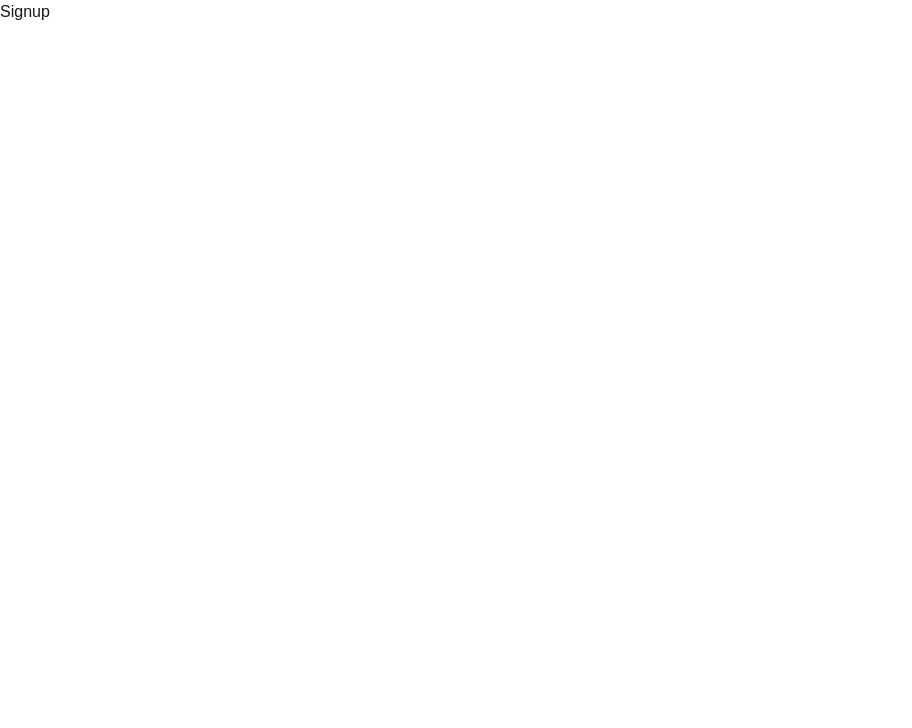
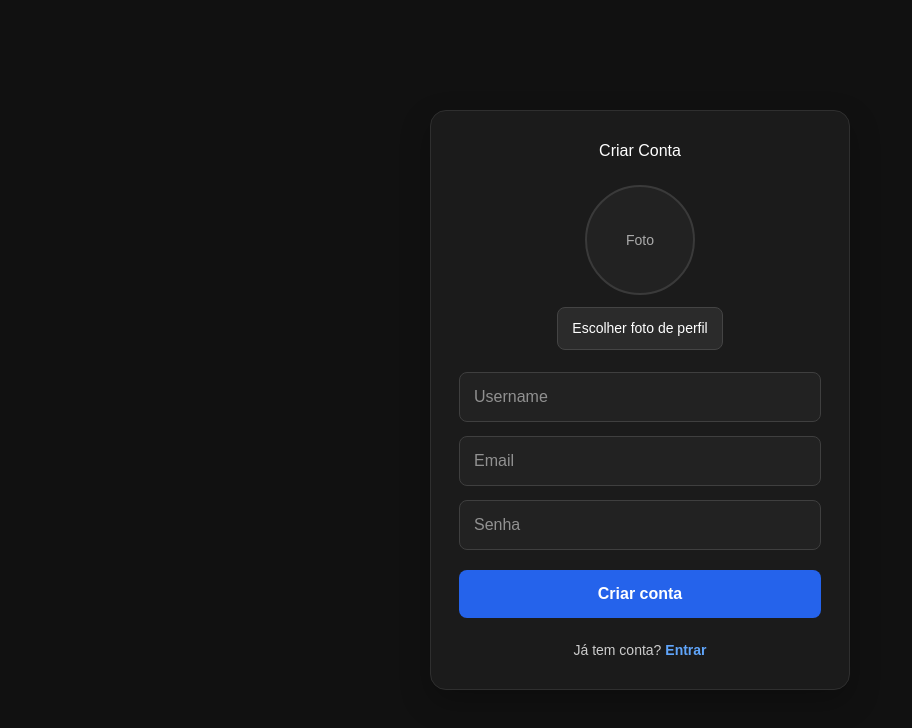
Before and after one commit to paulooliveira152012/appIdc, a Next.js app: page /pages/auth/signup in a window 1280 px wide. Shown: the top 728 px of the page, without its empty margins (0-912 px from the left). Built offline with nearby package versions, Linux system fonts and the light colour scheme.

Commit message:
usuario criado e perfil iniciado

```diff
--- a/app/context/userContext.tsx
+++ b/app/context/userContext.tsx
@@ -36,7 +36,7 @@ const getInitialUser = (): User => {
 
 export const UserProvider = ({ children }: UserProviderProps) => {
   const [user, setUser] = useState<User>(getInitialUser);
-
+  console.log("user do userContext:", user)
   return (
     <UserContext.Provider value={{ user, setUser }}>
       {children}
--- a/app/functions/auth.ts
+++ b/app/functions/auth.ts
@@ -1,13 +1,87 @@
-export const handleLogin = async (email: string, password: string) => {
-  try {
-    console.log("process.env.NEXT_PUBLIC_API_URL:", process.env.NEXT_PUBLIC_API_URL)
-    const response = await fetch(`${process.env.NEXT_PUBLIC_API_URL}/api/users/login`, {
+export const fileToBase64 = (file: File): Promise<string> => {
+  return new Promise((resolve, reject) => {
+    const reader = new FileReader();
+
+    reader.readAsDataURL(file);
+
+    reader.onload = () => resolve(reader.result as string);
+    reader.onerror = (error) => reject(error);
+  });
+};
+
+export const handleImageUpload = async (profileImage: File) => {
+  const base64Image = await fileToBase64(profileImage);
+
+  console.log("profileImage:", base64Image);
+
+  const imageS3Link = await fetch(
+    `${process.env.NEXT_PUBLIC_API_URL}/files/uploadImage`,
+    {
       method: "POST",
       headers: {
         "Content-Type": "application/json",
       },
-      body: JSON.stringify({ email, password }),
-    });
+      body: JSON.stringify({ ProfileImage: base64Image }),
+    },
+  );
+
+  const profileImageLink = await imageS3Link.json();
+
+  console.log("profileImageLink:", profileImageLink);
+  return profileImageLink;
+};
+
+export const handleSignup = async (
+  username: string,
+  email: string,
+  password: string,
+  profileImage: string,
+) => {
+  console.log("criando conta para:", username, email, password, profileImage);
+  try {
+    const response = await fetch(
+      `${process.env.NEXT_PUBLIC_API_URL}/api/users/signup`,
+      {
+        method: "POST",
+        headers: {
+          "Content-Type": "application/json",
+        },
+        body: JSON.stringify({ username, email, password, profileImage }),
+      },
+    );
+
+    const data = await response.json();
+
+    localStorage.setItem("user", JSON.stringify(data.user));
+    localStorage.setItem("token", data.token);
+
+    if (!response.ok) {
+      throw new Error(data.message || "Erro ao criar conta");
+    }
+
+    return data;
+  } catch (error) {
+    console.error(error);
+    throw error;
+  }
+};
+
+export const handleLogin = async (email: string, password: string) => {
+  try {
+    console.log(
+      "process.env.NEXT_PUBLIC_API_URL:",
+      process.env.NEXT_PUBLIC_API_URL,
+    );
+    const response = await fetch(
+      `${process.env.NEXT_PUBLIC_API_URL}/api/users/login`,
+      {
+        method: "POST",
+        headers: {
+          "Content-Type": "application/json",
+        },
+        body: JSON.stringify({ email, password }),
+      },
+    );
 
     const data = await response.json();
 
@@ -37,3 +111,5 @@ export const handleLogout = () => {
     console.error("Erro ao fazer logout:", error);
   }
 };
+
+export const handleUploadImage = () => {};
--- a/app/pages/auth/login/page.jsx
+++ b/app/pages/auth/login/page.jsx
@@ -31,7 +31,6 @@ const Page = () => {
 
       console.log(data);
 
-      alert("Login realizado!");
       setUser(data.user);
       router.push("/");
     } catch (error) {
@@ -65,6 +64,8 @@ const Page = () => {
           <button style={styles.button} type="submit">
             Entrar
           </button>
+
+          <p>Nao tem uma conta ainda? <span style={{color: "#0099ff"}} onClick={() => router.push("/pages/auth/signup")}>Criar conta</span> </p>
         </form>
       </div>
     </div>
--- a/app/pages/auth/signup/page.jsx
+++ b/app/pages/auth/signup/page.jsx
@@ -1,9 +1,273 @@
-import React from 'react'
+"use client";
+
+import React, { useMemo, useState } from "react";
+import { useRouter } from "next/navigation";
+import { handleSignup, handleImageUpload } from "@/app/functions/auth";
+import { useUser } from "../../../context/userContext";
 
 const Page = () => {
+  const router = useRouter();
+  const { setUser } = useUser();
+
+  const [username, setUsername] = useState("");
+  const [email, setEmail] = useState("");
+  const [password, setPassword] = useState("");
+  const [profileImage, setProfileImage] = useState(null);
+
+  const [error, setError] = useState("");
+  const [loading, setLoading] = useState(false);
+
+  const previewUrl = useMemo(() => {
+    if (!profileImage) return "";
+    return URL.createObjectURL(profileImage);
+  }, [profileImage]);
+
+  const handleImageChange = (e) => {
+    const file = e.target.files?.[0];
+
+    if (!file) return;
+
+    if (!file.type.startsWith("image/")) {
+      setError("Selecione um arquivo de imagem válido.");
+      return;
+    }
+
+    setError("");
+    setProfileImage(file);
+  };
+
+  const submit = async (e) => {
+    e.preventDefault();
+
+    setError("");
+    setLoading(true);
+
+    const profileLink = await handleImageUpload(profileImage)
+    console.log("profileLink:", profileLink.link)
+
+
+    console.log(username)
+    console.log(email)
+    console.log(password)
+    console.log(profileLink.link)
+
+    try {
+      const signupRequest = await handleSignup(
+        username,
+        email,
+        password,
+        profileLink.link,
+      );
+
+      console.log("signupRequest:", signupRequest)
+
+
+      setUser(signupRequest?.user)
+
+      router.push("/");
+    } catch (err) {
+      setError(err?.message || "Erro ao criar conta");
+    } finally {
+      setLoading(false);
+    }
+  };
+
   return (
-    <div>Signup</div>
-  )
-}
+    <div style={styles.container}>
+      <div style={styles.card}>
+        <form style={styles.form} onSubmit={submit}>
+          <h1 style={styles.title}>Criar Conta</h1>
 
-export default Page
+          <div style={styles.imageSection}>
+            <div style={styles.previewWrapper}>
+              {previewUrl ? (
+                <img
+                  src={previewUrl}
+                  alt="Prévia da imagem de perfil"
+                  style={styles.previewImage}
+                />
+              ) : (
+                <div style={styles.previewPlaceholder}>Foto</div>
+              )}
+            </div>
+
+            <label htmlFor="profileImage" style={styles.uploadLabel}>
+              Escolher foto de perfil
+            </label>
+
+            <input
+              id="profileImage"
+              type="file"
+              accept="image/*"
+              onChange={handleImageChange}
+              style={styles.hiddenInput}
+            />
+          </div>
+
+          <input
+            placeholder="Username"
+            value={username}
+            onChange={(e) => setUsername(e.target.value)}
+            style={styles.input}
+            required
+          />
+
+          <input
+            placeholder="Email"
+            type="email"
+            value={email}
+            onChange={(e) => setEmail(e.target.value)}
+            style={styles.input}
+            required
+          />
+
+          <input
+            placeholder="Senha"
+            type="password"
+            value={password}
+            onChange={(e) => setPassword(e.target.value)}
+            style={styles.input}
+            required
+          />
+
+          {error && <p style={styles.error}>{error}</p>}
+
+          <button type="submit" style={styles.button} disabled={loading}>
+            {loading ? "Criando..." : "Criar conta"}
+          </button>
+
+          <p style={styles.loginText}>
+            Já tem conta?{" "}
+            <span
+              style={styles.loginLink}
+              onClick={() => router.push("/auth/login")}
+            >
+              Entrar
+            </span>
+          </p>
+        </form>
+      </div>
+    </div>
+  );
+};
+
+export default Page;
+
+const styles = {
+  container: {
+    minHeight: "100vh",
+    backgroundColor: "#111",
+    display: "flex",
+    alignItems: "center",
+    justifyContent: "center",
+    padding: "24px",
+  },
+
+  card: {
+    width: "100%",
+    maxWidth: "420px",
+    backgroundColor: "#1b1b1b",
+    border: "1px solid #2f2f2f",
+    borderRadius: "16px",
+    padding: "28px",
+    boxSizing: "border-box",
+    boxShadow: "0 12px 30px rgba(0,0,0,0.25)",
+  },
+
+  form: {
+    display: "flex",
+    flexDirection: "column",
+    gap: "14px",
+  },
+
+  title: {
+    color: "#fff",
+    margin: 0,
+    marginBottom: "8px",
+    textAlign: "center",
+  },
+
+  imageSection: {
+    display: "flex",
+    flexDirection: "column",
+    alignItems: "center",
+    gap: "12px",
+    marginBottom: "8px",
+  },
+
+  previewWrapper: {
+    width: "110px",
+    height: "110px",
+    borderRadius: "50%",
+    overflow: "hidden",
+    border: "2px solid #3a3a3a",
+    backgroundColor: "#222",
+    display: "flex",
+    alignItems: "center",
+    justifyContent: "center",
+  },
+
+  previewImage: {
+    width: "100%",
+    height: "100%",
+    objectFit: "cover",
+  },
+
+  previewPlaceholder: {
+    color: "#aaa",
+    fontSize: "14px",
+  },
+
+  uploadLabel: {
+    backgroundColor: "#2b2b2b",
+    color: "#fff",
+    padding: "10px 14px",
+    borderRadius: "8px",
+    cursor: "pointer",
+    border: "1px solid #444",
+    fontSize: "14px",
+  },
+
+  hiddenInput: {
+    display: "none",
+  },
+
+  input: {
+    padding: "12px 14px",
+    borderRadius: "8px",
+    border: "1px solid #3f3f3f",
+    backgroundColor: "#222",
+    color: "#fff",
+    outline: "none",
+  },
+
+  button: {
+    padding: "12px 14px",
+    backgroundColor: "#2563eb",
+    border: "none",
+    borderRadius: "8px",
+    color: "#fff",
+    cursor: "pointer",
+    fontWeight: 600,
+    marginTop: "6px",
+  },
+
+  error: {
+    color: "#ff6b6b",
+    margin: 0,
+    fontSize: "14px",
+  },
+
+  loginText: {
+    color: "#ccc",
+    fontSize: "14px",
+    textAlign: "center",
+    marginTop: "8px",
+  },
+
+  loginLink: {
+    color: "#60a5fa",
+    cursor: "pointer",
+    fontWeight: 600,
+  },
+};
--- a/app/pages/profile/[id]/page.jsx
+++ b/app/pages/profile/[id]/page.jsx
@@ -1,32 +1,113 @@
-'use client'
-import React, {useEffect} from 'react'
-import { useUser } from '@/app/context/userContext'
-import Header from '@/app/components/Header'
-import { useRouter } from 'next/navigation'
-import { useParams } from 'next/navigation'
+"use client";
+
+import React, { useEffect } from "react";
+import { useUser } from "@/app/context/userContext";
+import Header from "@/app/components/Header";
+import { useRouter, useParams } from "next/navigation";
 
 const Profile = () => {
-    const user = useUser()
-    const router = useRouter()
-    const params = useParams()
-    const isOwner = user?.user?.userId === params.id
+  const { user } = useUser();
+  const router = useRouter();
+  const params = useParams();
 
+  const isOwner = user?.userId === params.id;
 
-    useEffect(() => {
-        if(user) {
-            return
-        } else {
-            router.push("/")
-        }
-    })
+  useEffect(() => {
+    if (!user) {
+      router.push("/");
+    }
+  }, [user, router]);
+
+  if (!user) return null;
 
   return (
-    <div className='screen'>
-        <Header />
-        <h1>Profile de {user?.user?.username} </h1>
-        <p>{!isOwner ? "visitando perfil" : "Dono"}</p>
+    <div style={styles.screen}>
+      <Header />
+
+      <div style={styles.card}>
+        <img
+          src={user.profileImage || "/images/defaultProfile.png"}
+          alt="profile"
+          style={styles.avatar}
+        />
+
+        <h1 style={styles.username}>{user.username}</h1>
+
+        <p style={styles.role}>
+          {isOwner ? "Seu perfil" : "Visitando perfil"}
+        </p>
+
+        <div style={styles.info}>
+          <div style={styles.box}>
+            <p style={styles.number}>Nível {user.level ?? 1}</p>
+            <span style={styles.label}>Level</span>
+          </div>
+
+          <div style={styles.box}>
+            <p style={styles.number}>{user.points ?? 0}</p>
+            <span style={styles.label}>Pontos</span>
+          </div>
+        </div>
+      </div>
     </div>
-  )
-}
+  );
+};
 
-export default Profile
+export default Profile;
+
+const styles = {
+  screen: {
+    minHeight: "100vh",
+    backgroundColor: "#111",
+    color: "white",
+  },
+
+  card: {
+    maxWidth: "500px",
+    margin: "40px auto",
+    padding: "40px",
+    backgroundColor: "#1c1c1c",
+    borderRadius: "12px",
+    textAlign: "center",
+  },
+
+  avatar: {
+    width: "140px",
+    height: "140px",
+    borderRadius: "50%",
+    objectFit: "cover",
+    border: "3px solid #3b82f6",
+    marginBottom: "20px",
+  },
+
+  username: {
+    margin: 0,
+    fontSize: "28px",
+  },
+
+  role: {
+    opacity: 0.7,
+    marginBottom: "30px",
+  },
+
+  info: {
+    display: "flex",
+    justifyContent: "center",
+    gap: "40px",
+  },
+
+  box: {
+    textAlign: "center",
+  },
+
+  number: {
+    fontSize: "22px",
+    fontWeight: "bold",
+    margin: 0,
+  },
+
+  label: {
+    fontSize: "14px",
+    opacity: 0.6,
+  },
+};
```
